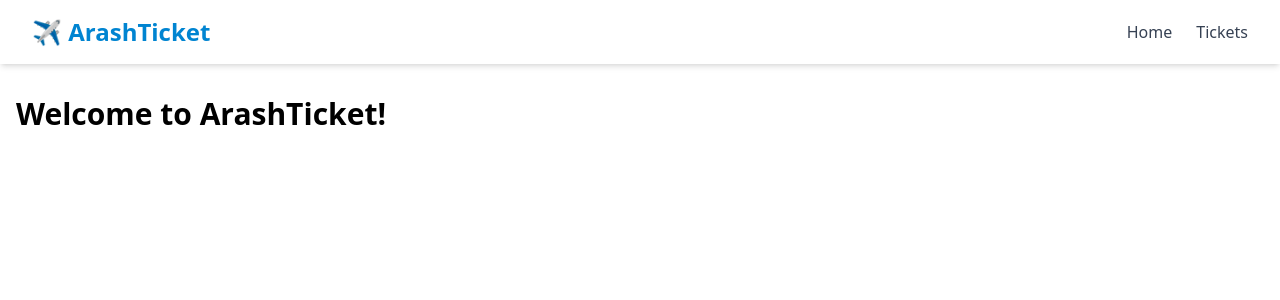
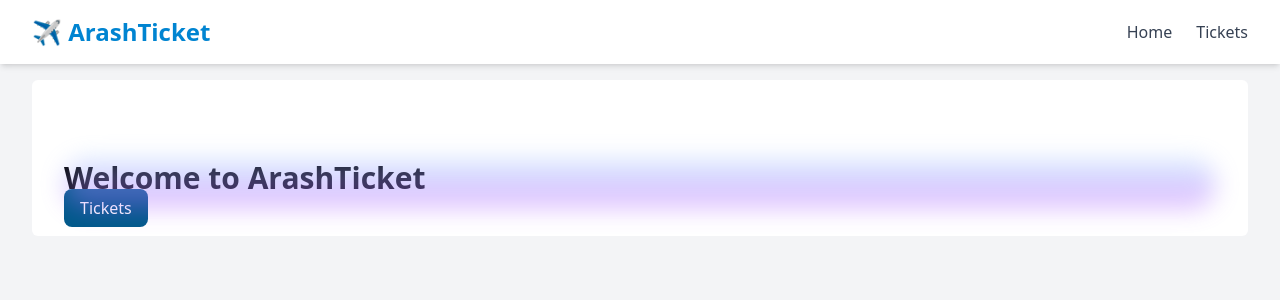
Before and after one commit to arash8877/ArashTickets, a Next.js app in the folder frontend/: page / in a window 1280 px wide. Shown: the top 300 px of the page. Built offline with nearby package versions, Linux system fonts and the light colour scheme.

Commit message:
create the home page

```diff
--- a/frontend/app/globals.css
+++ b/frontend/app/globals.css
@@ -1 +1,8 @@
 @import "tailwindcss";
+
+
+@layer components {
+  .page-container {
+    @apply bg-white m-2 p-2 md:m-4 md:p-4 lg:mx-8 lg:mt-4 lg:px-8 lg:py-4 rounded-md;
+  }
+}
--- a/frontend/app/layout.tsx
+++ b/frontend/app/layout.tsx
@@ -25,7 +25,7 @@ export default function RootLayout({
 }>) {
   return (
     <html lang="en">
-      <body className={`${geistSans.variable} ${geistMono.variable}`}>
+      <body className={`${geistSans.variable} ${geistMono.variable} bg-gray-100 min-h-screen`}>
         <Navbar />
         {children}
       </body>
--- a/frontend/app/page.tsx
+++ b/frontend/app/page.tsx
@@ -1,10 +1,18 @@
-import CustomTitle from "@/components/CustomTitle";
+import Link from "next/link";
 import React from "react";
 
 const HomePage = () => {
   return (
-    <div className="container mx-auto px-4">
-      <CustomTitle title="Welcome to ArashTicket!" />
+    <div className="page-container">
+      <div className="mt-16">
+        <h1 className="relative text-xl sm:text-3xl font-bold">
+          Welcome to ArashTicket
+          <div className="absolute inset-0 w-full h-8 sm:h-12 rounded-full bg-linear-to-t from-purple-500 to-blue-300 blur-md opacity-40"></div>
+        </h1>
+      </div>
+      <Link href="/tickets" className="bg-sky-800 text-white px-4 py-2 rounded-lg">
+        Tickets
+      </Link>
     </div>
   );
 };
```
